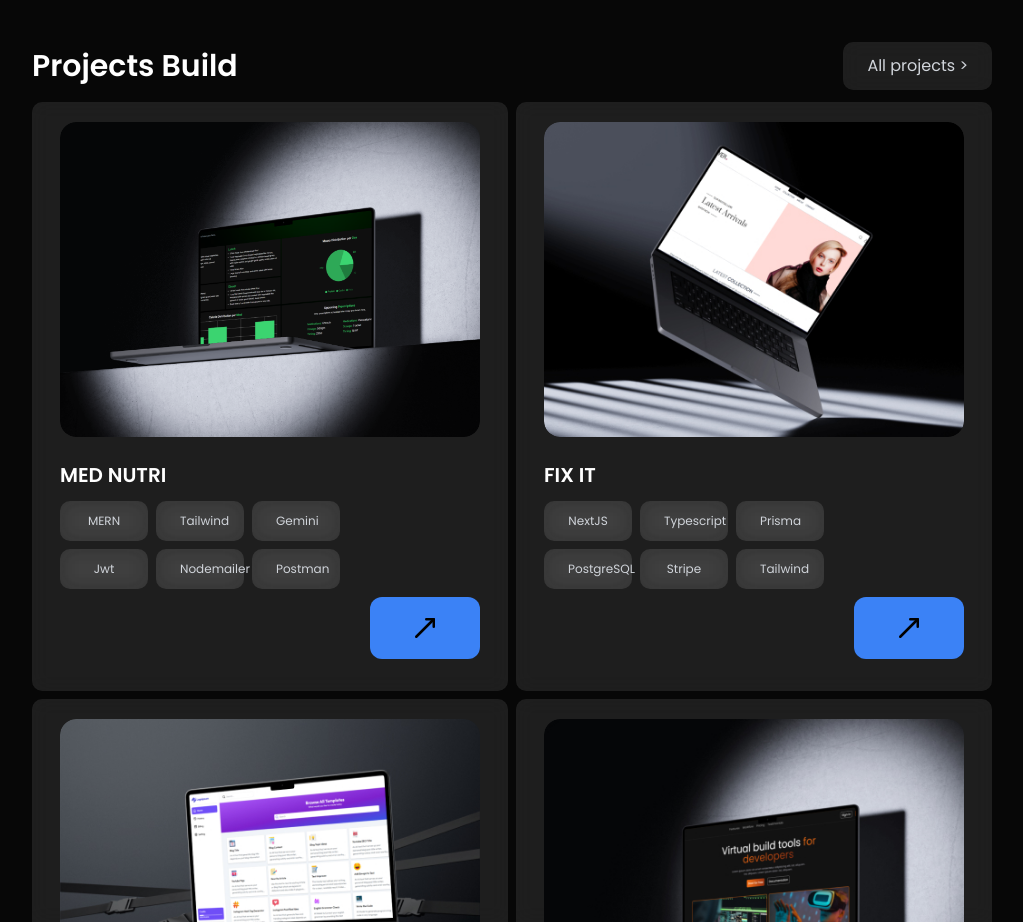
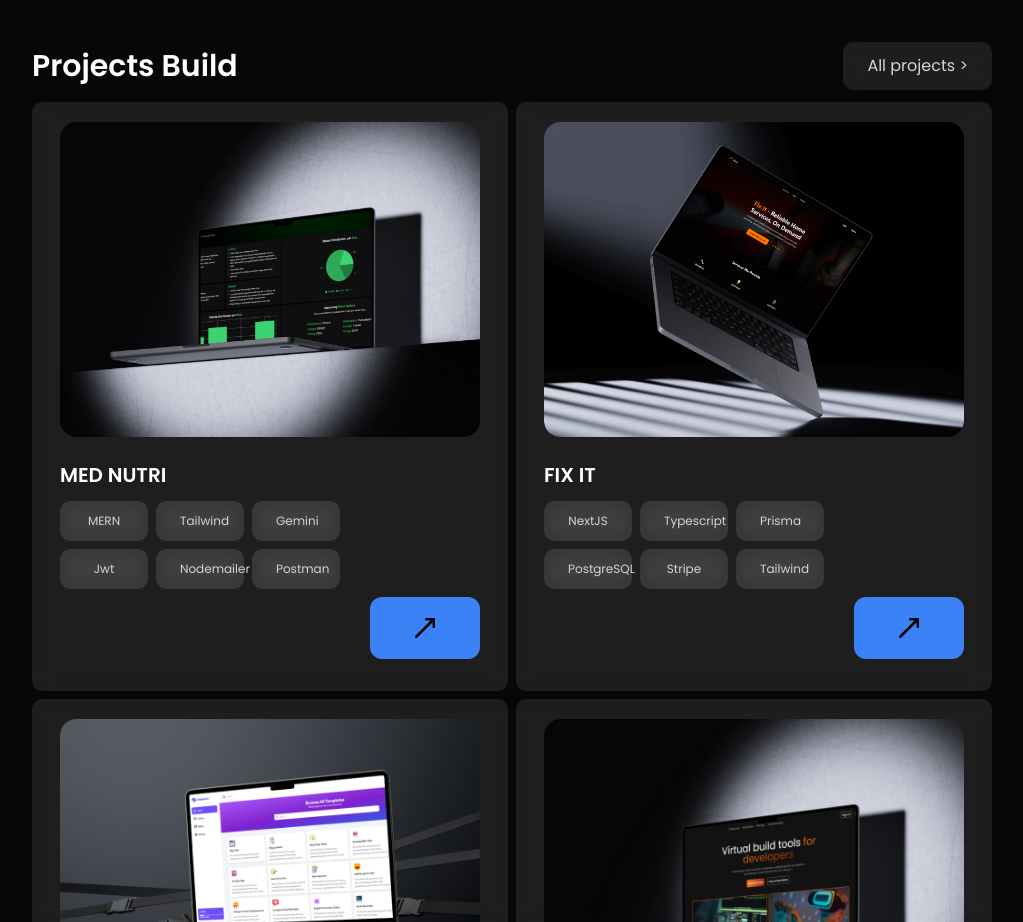
Before and after one commit to SwapniL1563/Portfolio-2.0, a Next.js app: page / in a window 1280 px wide. Shown: the part 1240-2162 px from the top of the page, without its empty margins (128-1151 px from the left). Built offline with nearby package versions, Linux system fonts and the light colour scheme.

Commit message:
update project

```diff
--- a/app/_components/Projects.tsx
+++ b/app/_components/Projects.tsx
@@ -45,7 +45,7 @@ const Projects = () => {
 
           <div className='px-4 pt-5 pb-7 md:px-7 mb:pt-7 md:pb-8 glass rounded-2xl  overflow-hidden relative '>
               <div className='w-full relative mx-auto h-auto overflow-hidden rounded-2xl'>
-              <img src="/m1.jpg"  className='z-0 relative w-full rounded-2xl transition-all duration-300 hover:scale-110' alt="" />
+              <img src="/m5.png"  className='z-0 relative w-full rounded-2xl transition-all duration-300 hover:scale-110' alt="" />
               </div>
 
               <div className='pt-6 '>
```
Also changed, not shown: public/m5.png (added).
